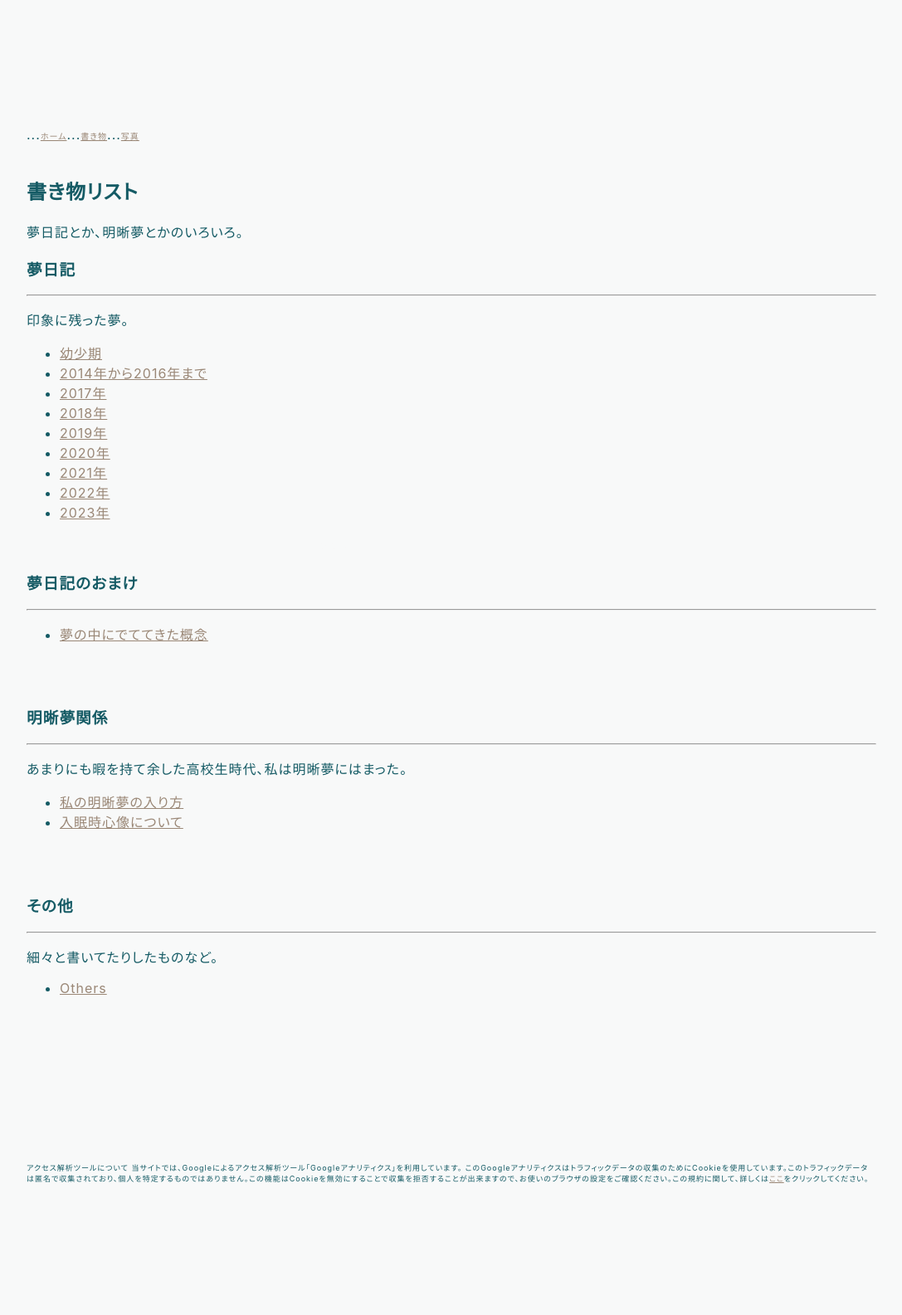
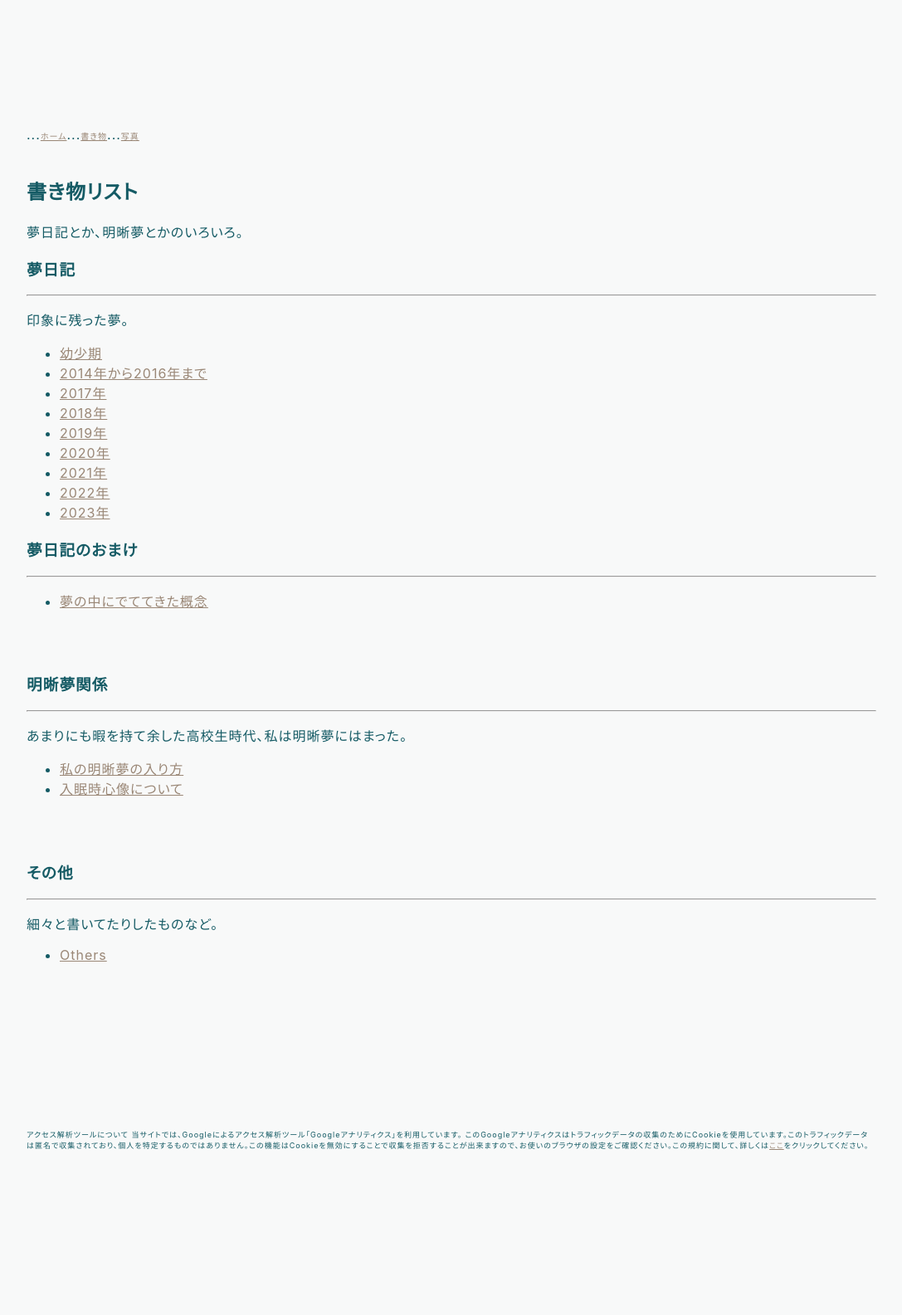
Before and after one commit to hihumi-riku/hihumi-riku.github.io, a Jekyll site: the page built from writings_list.md, in a window 1280 px wide. Shown: the whole page at 83% size, without its empty margins (96-1183 px from the left). Built offline with Jekyll 4.4.1, drawn with Linux system fonts in a browser that asks for light colours; after the commit the page ends 1545 px from its top, so only the background shows below that.

Commit message:
Update writings_list.md

```diff
--- a/writings_list.md
+++ b/writings_list.md
@@ -22,10 +22,6 @@ title: 書き物リスト
 - [2021年](/2021/05/04/dream_2021.html)
 - [2022年](/2023/06/24/dream_2022.html)
 - [2023年](/2023/06/24/dream_2023.html)
-
-
-&nbsp;&nbsp;&nbsp;&nbsp;&nbsp;&nbsp;&nbsp;&nbsp;&nbsp;&nbsp;&nbsp;&nbsp;&nbsp;&nbsp;&nbsp;&nbsp;&nbsp;&nbsp;&nbsp;&nbsp;&nbsp;&nbsp;&nbsp;&nbsp;&nbsp;&nbsp;&nbsp;&nbsp;&nbsp;&nbsp;&nbsp;&nbsp;&nbsp;&nbsp;&nbsp;&nbsp;&nbsp;&nbsp;&nbsp;&nbsp;&nbsp;&nbsp;&nbsp;&nbsp;&nbsp;&nbsp;&nbsp;&nbsp;&nbsp;&nbsp;&nbsp;&nbsp;&nbsp;&nbsp;&nbsp;&nbsp;&nbsp;&nbsp;&nbsp;<a href="/2019/01/31/dream_bdsm_list.html" style="color:#F8F9F9;"> BDSMな夢 </a>
-
 
 
 ### 夢日記のおまけ
```
